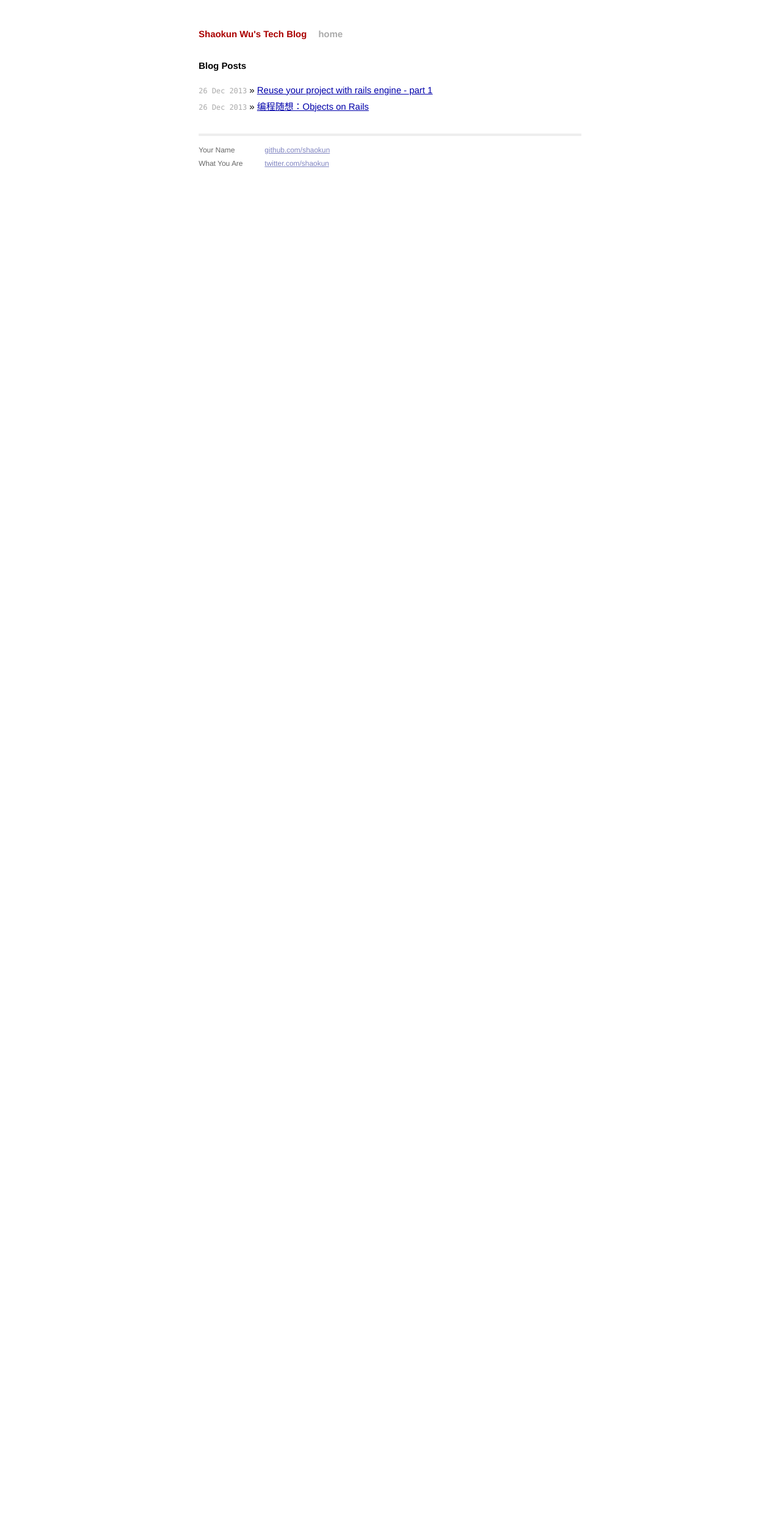
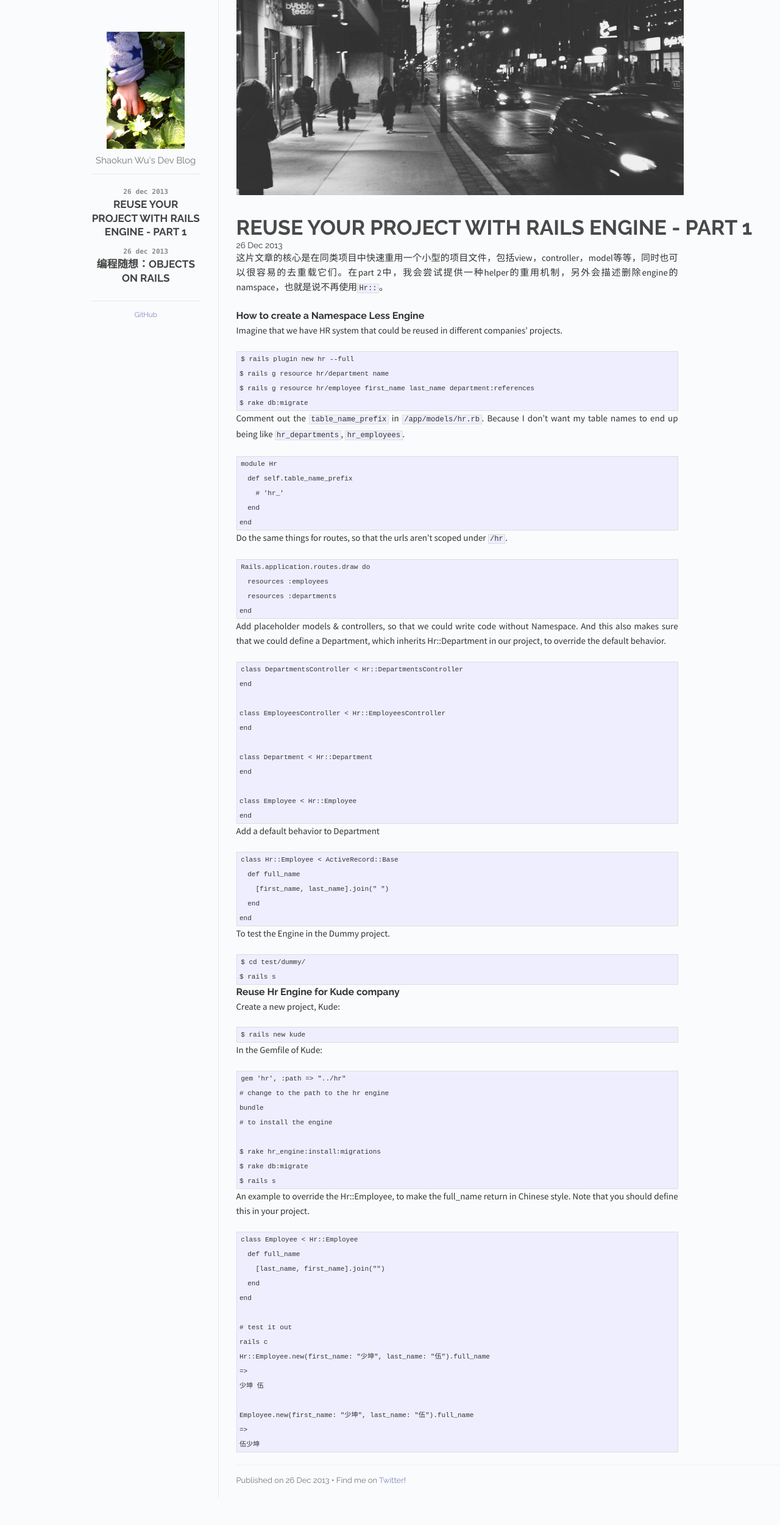
Before and after one commit to shaokun/shaokun.github.io, a Jekyll site: the page built from index.html, in a window 1280 px wide. Shown: the whole page at 61% size. Built offline with Jekyll 4.4.1, drawn with Linux system fonts in a browser that asks for light colours; Markdown is read by kramdown in place of the engine named in the settings; after the commit the page ends 2456 px from its top, so only the background shows below that.

Commit message:
apply flex theme

```diff
--- /dev/null
+++ b/_includes/post.html
@@ -0,0 +1,24 @@
+<div class="content" id="home">
+  <div id="sidebar-button">
+    <img src="/images/sidebar-button.png">
+  </div>
+  <div id="post-info">
+    <div id="cover-photo-container">
+      <img id="cover-photo" src="/images/{{ page.cover }}">
+    </div>
+    <div id="info-container">
+      <h1 id="title">{{ page.title }}</h1>
+      <span id="date">{{ page.date | date_to_string }}</a>
+    </div>
+  </div>
+
+  <div class="post">
+    {{ content }}
+  </div>
+  <div class="colophon">
+    <p>
+      <span id="pub-date">Published on {{ page.date | date_to_string }}</span> <span class="separator">&bull;</span>
+      <span id="social">Find me on <a href="">Twitter</a>!</span>
+    </p>
+  </div>
+</div>
--- a/_layouts/default.html
+++ b/_layouts/default.html
@@ -3,7 +3,7 @@
   <head>
       <meta charset="utf-8">
       <meta http-equiv="X-UA-Compatible" content="IE=edge,chrome=1">
-        <title>{{ page.title }}</title>
+      <title>Shaokun Wu's Dev Blog - {{ page.title }}</title>
       <meta name="viewport" content="width=device-width">
 
       <!-- syntax highlighting CSS -->
@@ -12,32 +12,44 @@
       <!-- Custom CSS -->
       <link rel="stylesheet" href="/css/main.css">
 
+      <!-- Responsive CSS -->
+      <link rel="stylesheet" href="/css/responsive.css">
+
+      <!-- Google Fonts -->
+      <link href='http://fonts.googleapis.com/css?family=Source+Sans+Pro:300,400,700' rel='stylesheet' type='text/css'>
+      <link href='http://fonts.googleapis.com/css?family=Raleway:300,400,700' rel='stylesheet' type='text/css'>
   </head>
   <body>
-
     <div class="site">
+      <div class="sidebar" id="sidebar">
         <div class="header">
-            <h1 class="title"><a href="/">{{ site.name }}</a></h1>
-            <a class="extra" href="/">home</a>
+          <h1 class="title"><a href="/"><img id="logo" src="/images/logo.png"></a></h1>
+          <span class="tagline">Shaokun Wu's Dev Blog</span>
+        </div>
+        <div class="posts">
+          <ul class="posts-list">
+            {% for post in site.posts %}
+              <li class="post-link">
+                <a class="post-title" href="{{ post.url }}">
+                  <span class="post-date">{{ post.date | date_to_string }}</span>
+                  {{ post.title }}
+                </a>
+              </li>
+            {% endfor %}
+          </ul>
+        </div>
+        <div class="footer">
+          <span id="footer-links">
+            <!-- <a href="" class="footer-link">About</a> <span class="separator">&bull;</span> -->
+            <!-- <a href="" class="footer-link">Twitter</a> <span class="separator">&bull;</span> -->
+            <a href="http://github.com/shaokun" class="footer-link">GitHub</a>
+          </span>
+        </div>
       </div>
 
         {{ content }}
 
-          <div class="footer">
-            <div class="contact">
-              <p>
-                Your Name<br />
-                What You Are
-              </p>
     </div>
-            <div class="contact">
-              <p>
-                <a href="https://github.com/shaokun">github.com/shaokun</a><br />
-                <a href="https://twitter.com/shaokun">twitter.com/shaokun</a><br />
-              </p>
-            </div>
-          </div>
-        </div>
-
+    <script src="/scripts/responsive.js" type="text/javascript"></script>
   </body>
 </html>
--- a/_posts/2013-12-26-objects-on-rails.markdown
+++ b/_posts/2013-12-26-objects-on-rails.markdown
@@ -1,6 +1,7 @@
 ---
 layout: post
 title:  "编程随想：Objects on Rails"
+cover:  cover.jpg
 date:   2013-12-26 16:05:26
 categories: 编程随想
 ---
--- a/_posts/2013-12-26-reuse-your-project-with-rails-engine-1.markdown
+++ b/_posts/2013-12-26-reuse-your-project-with-rails-engine-1.markdown
@@ -1,8 +1,9 @@
 ---
 layout: post
 title:  "Reuse your project with rails engine - part 1"
+cover:  cover.jpg
 date:   2013-12-26 17:28:00
-categories: rails, rails engine
+categories: rails
 ---
 
 这片文章的核心是在同类项目中快速重用一个小型的项目文件，包括view，controller，model等等，同时也可以很容易的去重载它们。在part 2中，我会尝试提供一种helper的重用机制，另外会描述删除engine的namspace，也就是说不再使用`Hr::`。
--- a/css/main.css
+++ b/css/main.css
@@ -4,49 +4,69 @@
 /*
 /*****************************************************************************/
 
-/* Global Reset */
 * {
   margin: 0;
   padding: 0;
 }
 
-html, body { height: 100%; }
+html, body {
+  height: 100%;
+  width: 100%;
+  -webkit-font-smoothing: antialiased;
+}
 
 body {
-  background-color: #FFF;
-  font: 13.34px Helvetica, Arial, sans-serif;
-  font-size: small;
-  text-align: center;
+  color: #333;
+  background-color: #fafbfc;
+  font-family: 'Raleway', Arial, sans-serif;
+  font-weight: 400;
+  font-size: 0.85em;
+  overflow: hidden;
 }
 
-h1, h2, h3, h4, h5, h6 {
-  font-size: 100%; }
+a {
+  color: #8085C1;
+  text-decoration: none;
+  border: none;
+}
 
-h1 { margin-bottom: 1em; }
-p { margin: 1em 0; }
+a img {
+  outline: none;
+}
 
-a         { color: #00a; }
-a:hover   { color: #000; }
-a:visited { color: #a0a; }
+a:hover {
+  color: #555;
+  border: none;
+}
+
+.separator {
+  color: #555;
+}
 
 /*****************************************************************************/
 /*
 /* Home
 /*
 /*****************************************************************************/
-.posts {
-  list-style-type: none;
-  margin-bottom: 2em;
+#logo {
+  max-width: 128px;
 }
 
-.posts li {
-  line-height: 1.75em;
+.posts a {
+  color: #444;
 }
 
-.posts span {
-  color: #aaa;
-  font-family: Monaco, "Courier New", monospace;
-  font-size: 80%;
+.posts a:hover {
+  color: #777;
+}
+
+.posts-list {
+  list-style-type: none;
+}
+
+.posts-list li {
+  text-align: center;
+  line-height: 1.75em;
 }
 
 /*****************************************************************************/
@@ -56,69 +76,40 @@ a:visited { color: #a0a; }
 /*****************************************************************************/
 
 .site {
-  font-size: 115%;
-  text-align: justify;
-  width: 42em;
-  margin: 3em auto 2em;
-  line-height: 1.5em;
-}
-
-.header a {
-  font-weight: bold;
-  text-decoration: none;
+  height: 100%;
+  width: 100%;
+  line-height: 1.25em;
 }
 
 .title {
   display: inline-block;
-  margin-bottom: 2em;
+  text-align: center;
 }
 
-.title a {
-  color: #a00;
+.tagline {
+  width: 100%;
+  color: #777;
+  text-align: center;
+  margin-top: 0.5em;
+  display: block;
+
 }
 
-.title a:hover {
-  color: #000;
-}
-
-.header a.extra {
-  color: #aaa;
-  margin-left: 1em;
-}
-
-.header a.extra:hover {
-  color: #000;
-}
-
-.meta {
-  color: #aaa;
+.posts {
+  border-top: 1px solid #e7e7e7;
+  margin-top: 1em;
+  padding-top: 1.5em;
+  padding-bottom: 1.25em;
 }
 
 .footer {
-  font-size: 80%;
-  color: #666;
-  border-top: 4px solid #eee;
-  margin-top: 2em;
+  font-size: 0.95em;
+  border-top: 1px solid #e7e7e7;
+  padding-top: 1.25em;
+  padding-bottom: 1.5em;
   overflow: hidden;
-}
-
-.footer .contact {
-  float: left;
-  margin-right: 3em;
-}
-
-.footer .contact a {
-  color: #8085C1;
-}
-
-.footer .rss {
-  margin-top: 1.1em;
-  margin-right: -.2em;
-  float: right;
-}
-
-.footer .rss img {
-  border: 0;
+  float: center;
+  text-align: center;
 }
 
 /*****************************************************************************/
@@ -127,6 +118,48 @@ a:visited { color: #a0a; }
 /*
 /*****************************************************************************/
 
+#date {
+  padding-top: 0.5em;
+  margin-bottom: 2em;
+}
+
+#cover-photo-container,
+#info-container {
+  display: block;
+}
+
+#info-container {
+  margin-top: 3em;
+}
+
+#title {
+  color: #494949;
+  margin-bottom: 0.35em;
+  font-size: 2.5em;
+  text-transform: uppercase;
+}
+
+.post {
+  line-height: 24px;
+  max-width: 725px;
+  clear: both;
+}
+
+.post h2 {
+  margin-top: 1.25em;
+  margin-left: -0.5em;
+  margin-bottom: 1.25em;
+}
+
+.post a,
+#about a {
+  border-bottom: 1px dashed #8085C1;
+}
+
+.post a:hover {
+  border: none;
+}
+
 /* standard */
 .post pre {
   border: 1px solid #ddd;
@@ -134,8 +167,16 @@ a:visited { color: #a0a; }
   padding: 0 .4em;
 }
 
+.post p {
+  font-family: 'Source Sans Pro', Arial, sans-serif;
+  font-size: 1.1em;
+  margin-bottom: 1.45em;
+  text-align: justify;
+}
+
 .post ul, .post ol {
-  margin-left: 1.35em;
+  margin-left: 2.35em;
+  margin-bottom: 1.25em;
 }
 
 .post code {
@@ -158,3 +199,87 @@ a:visited { color: #a0a; }
 .post pre.terminal code {
   background-color: #333;
 }
+
+/*****************************************************************************/
+/*
+/* Sidebar and Content
+/*
+/*****************************************************************************/
+
+.sidebar,
+.content {
+  vertical-align: top;
+  height: 100%;
+  -webkit-overflow-scrolling: touch;
+  overflow-y: auto;
+  overflow-x: hidden;
+}
+
+.sidebar {
+  float: left;
+  width: 14%;
+  padding-left: 11em;
+  padding-right: 2.125em;
+  border-right: 1px solid #e7e7e7;
+}
+
+.content {
+  padding-left: 2.125em;
+}
+
+.header {
+  text-align: center;
+  padding-top: 2.5em;
+  font-size: 1.1em;
+}
+
+.post-link {
+  margin-bottom: 0.75em;
+}
+
+.post-title {
+  font-weight: 600;
+  font-size: 1.4em;
+  text-transform: uppercase;
+}
+
+.post-date {
+  color: #8a8a8a;
+  font-family: Monaco, "Courier New", monospace;
+  font-weight: 600;
+  font-size: 0.65em;
+  display: block;
+  text-transform: lowercase;
+}
+
+#sidebar-button {
+  height: intrinsic;
+  cursor: pointer;
+  display: none;
+  padding: 15px 5px 0px 0px;
+  margin-bottom: 10px;
+  border-bottom: 1px solid #e7e7e7;
+}
+
+#sidebar-button:active,
+#sidebar-button:hover {
+  opacity: 0.7;
+}
+
+/*****************************************************************************/
+/*
+/* Colophon
+/*
+/*****************************************************************************/
+
+.colophon {
+  margin-top: 1.5em;
+  margin-bottom: 1.45em;
+  border-top: 1px dotted #e7e7e7;
+}
+
+.colophon p {
+  margin-top: 1.25em;
+  font-size: 0.95em;
+  color: #777;
+}
--- /dev/null
+++ b/css/responsive.css
@@ -0,0 +1,92 @@
+@media (max-width:1309px) {
+  #cover-photo {
+    max-width: 95%;
+  }
+
+  .header {
+    padding-top: 3.45em;
+  }
+
+  .posts {
+    font-size: 0.9em;
+  }
+
+  .footer {
+    font-size: 0.85em;
+  }
+}
+
+@media (max-width:1090px) {
+  #logo {
+    max-width: 100px;
+  }
+
+  #title {
+    font-size: 3em;
+  }
+
+  .header {
+    padding-top: 3.85em;
+  }
+
+  .posts {
+    font-size: 0.85em;
+  }
+
+  .sidebar {
+    padding-left: 4em;
+  }
+
+  .content {
+    padding-right: 3em;
+  }
+
+  .footer {
+    font-size: 0.85em;
+  }
+}
+
+/**
+ * iPhone width
+ **/
+@media (max-width:640px) {
+  #logo {
+    max-width: 75px;
+  }
+
+  #cover-photo-container {
+    text-align: center;
+  }
+
+  #title {
+    font-size: 2.5em;
+  }
+
+  .sidebar {
+    transition: 1s;
+    margin-left: -100%;
+    z-index: 3;
+    width: 35%;
+    padding-left: 1.75em;
+  }
+
+  .content {
+    z-index: 1;
+    padding-right: 2em;
+  }
+
+  #sidebar-button {
+    display: block;
+    z-index: 2;
+  }
+}
+
+/*****************************************************************************/
+/*
+/* Sidebar responsive animations
+/*
+/*****************************************************************************/
+
+.slideIn {
+  margin-left: 0%;
+}
--- a/index.html
+++ b/index.html
@@ -1,13 +1,8 @@
 ---
 layout: default
-title: Your New Jekyll Site
+title: Shaokun Wu's Dev Blog
 ---
 
-<div id="home">
-  <h1>Blog Posts</h1>
-  <ul class="posts">
-    {% for post in site.posts %}
-      <li><span>{{ post.date | date_to_string }}</span> &raquo; <a href="{{ post.url }}">{{ post.title }}</a></li>
-    {% endfor %}
-  </ul>
-</div>
+{% assign page = site.posts.first %}
+{% assign content = page.content %}
+{% include post.html %}
--- /dev/null
+++ b/scripts/responsive.js
@@ -0,0 +1,14 @@
+window.onload = function() {
+  var sidebar = document.getElementById("sidebar");
+  var sidebarButton = document.getElementById("sidebar-button");
+
+  function openSidebar(e) {
+    if (sidebar.className.indexOf("slideIn") != -1) {
+      sidebar.className = sidebar.className.replace(" slideIn", "");
+    } else {
+     sidebar.className = sidebar.className + " slideIn";
+    }
+  }
+
+  sidebarButton.addEventListener("click", openSidebar, false);
+};
```
Also changed, not shown: _layouts/post.html (+1 -6 lines), README.md (added), images/cover.jpg (added), images/logo.png (added), images/sidebar-button.png (added), 1 other file. Lines whose indentation alone changed are shown as unchanged.
